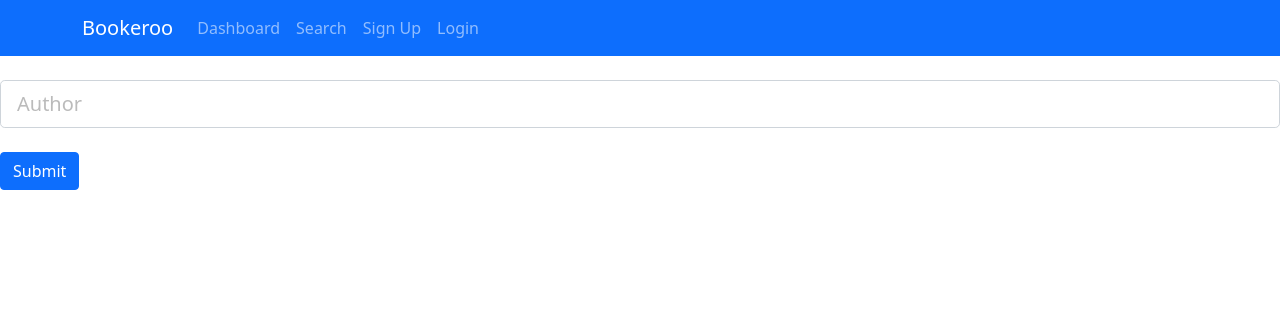
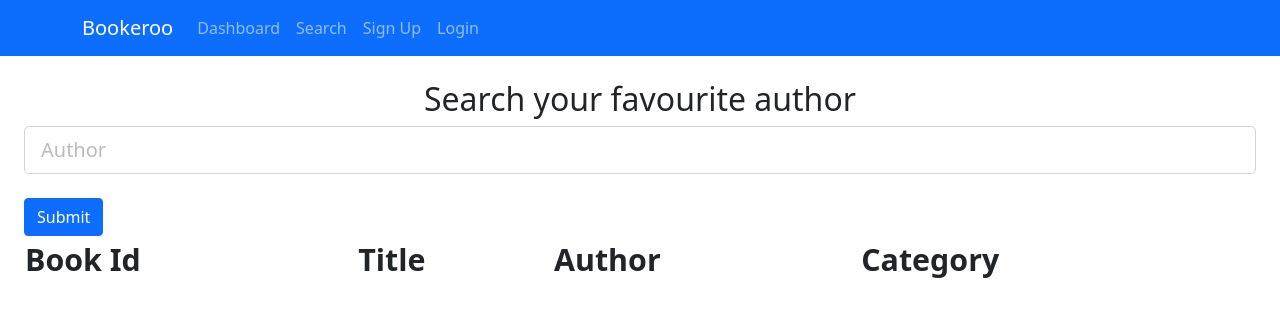
Before and after one commit to s3813866/Thu1930-Dipto-Group8, a React (Create React App) app in the folder FrontEnd/myfirstapp/: page /getBookByAuthor in a window 1280 px wide. Shown: the top 316 px of the page. Built offline with nearby package versions, Linux system fonts and the light colour scheme; the HTML template or start-up script is replaced by a standard one.

Commit message:
Updated search author

```diff
--- a/FrontEnd/myfirstapp/src/index.css
+++ b/FrontEnd/myfirstapp/src/index.css
@@ -26,5 +26,10 @@ figcaption {
   margin: 0 50rem;
   color: aqua;
   font-size: 3.4em;
+  text-align:center;
 
 }
+
+table{
+  font-size: 1.9em;
+}
--- a/FrontEnd/myfirstapp/src/pages/Homepage.js
+++ b/FrontEnd/myfirstapp/src/pages/Homepage.js
@@ -4,7 +4,7 @@ import 'bootstrap/dist/css/bootstrap.min.css';
 import {Container} from "@material-ui/core";
 
 
-function MainBody(){
+function UpperBody(){
     return(
         <div>
             <figure className="position-relative">
@@ -27,10 +27,7 @@ class homePage extends Component {
     render() {
         return (
             <div className="title">
-                <h1 style={{textAlign:"center"}}>Welcome to Bookeroo!</h1>
-                <h3 style={{textAlign:"center", position: "relative"}}>Knowledge is power </h3>
-
-                <MainBody />
+                <UpperBody />
             </div>
         )
     }
--- a/FrontEnd/myfirstapp/src/pages/getBookByAuthor.js
+++ b/FrontEnd/myfirstapp/src/pages/getBookByAuthor.js
@@ -2,6 +2,7 @@ import React, { Component } from 'react'
 import PropTypes from "prop-types";
 import {createBook, getAuthor} from "../actions/bookActions";
 import {connect} from "react-redux";
+import {Container, Table} from "@material-ui/core";
 
 const titles = []
 
@@ -52,7 +53,8 @@ class GetBookByAuthor extends Component {
     render() {
         const { errors } = this.state;
         return (
-            <div>
+            <Container>
+                <h2>Search your favourite author</h2>
                             <form onSubmit={this.onSubmit}>
                                 <div className="form-group">
                                     <input type="text" className="form-control form-control-lg"
@@ -66,8 +68,23 @@ class GetBookByAuthor extends Component {
 
                             </form>
 
-                <h2>{titles.map((book) => <h3>{"\n"}{book.author}{" : "}{book.title}{"\n"}</h3>)}</h2>
-            </div>
+                <Table striped bordered hover variant="dark">
+                    <thead>
+                    <tr>
+                        <th>Book Id</th>
+                        <th>Title</th>
+                        <th>Author</th>
+                        <th>Category</th>
+                    </tr>
+                    </thead>
+                    <tbody>
+                    {titles.map((book => <tr> <td>{book.id}</td>
+                                                <td>{book.title}</td>
+                                                <td>{book.author}</td>
+                                                <td>{book.category}</td></tr>))}
+                    </tbody>
+                </Table>
+            </Container>
         )
     }
 }
```
